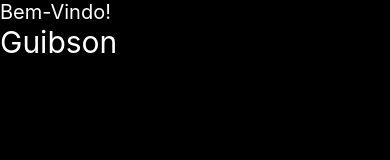
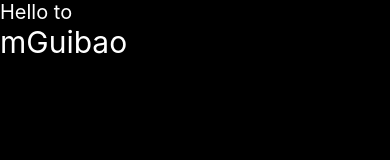
Before and after one commit to mguibtech/vacina_app, a React Native app: screen / in a window 390 px wide. Shown: the top 160 px of the page. Built offline with nearby package versions, Linux system fonts and the light colour scheme.

Commit message:
Fix header and adding props in component

```diff
--- a/src/App.tsx
+++ b/src/App.tsx
@@ -5,7 +5,7 @@ import {Header} from './components/Header/Header';
 function App() {
   return (
     <SafeAreaView style={style.App}>
-      <Header />
+      <Header name="mGuibao" title="Hello to" />
     </SafeAreaView>
   );
 }
--- a/src/components/Header/Header.tsx
+++ b/src/components/Header/Header.tsx
@@ -1,10 +1,13 @@
 import {Container, Name, Title} from './styles';
+import { Prop } from './types';
 
-export function Header() {
+
+
+export function Header({name, title} : Prop) {
   return (
     <Container>
-      <Title>Bem-Vindo!</Title>
-      <Name>Guibson</Name>
+      <Title>{title}</Title>
+      <Name>{name}</Name>
     </Container>
   );
 }
--- a/src/components/Header/styles.ts
+++ b/src/components/Header/styles.ts
@@ -1,4 +1,4 @@
-import styled from 'styled-components/native';
+import styled from 'styled-components/native'
 
 export const Container = styled.View``;
 
--- /dev/null
+++ b/src/components/Header/types.ts
@@ -0,0 +1,4 @@
+export interface Prop {
+    name: string;
+    title: string;
+}
```
